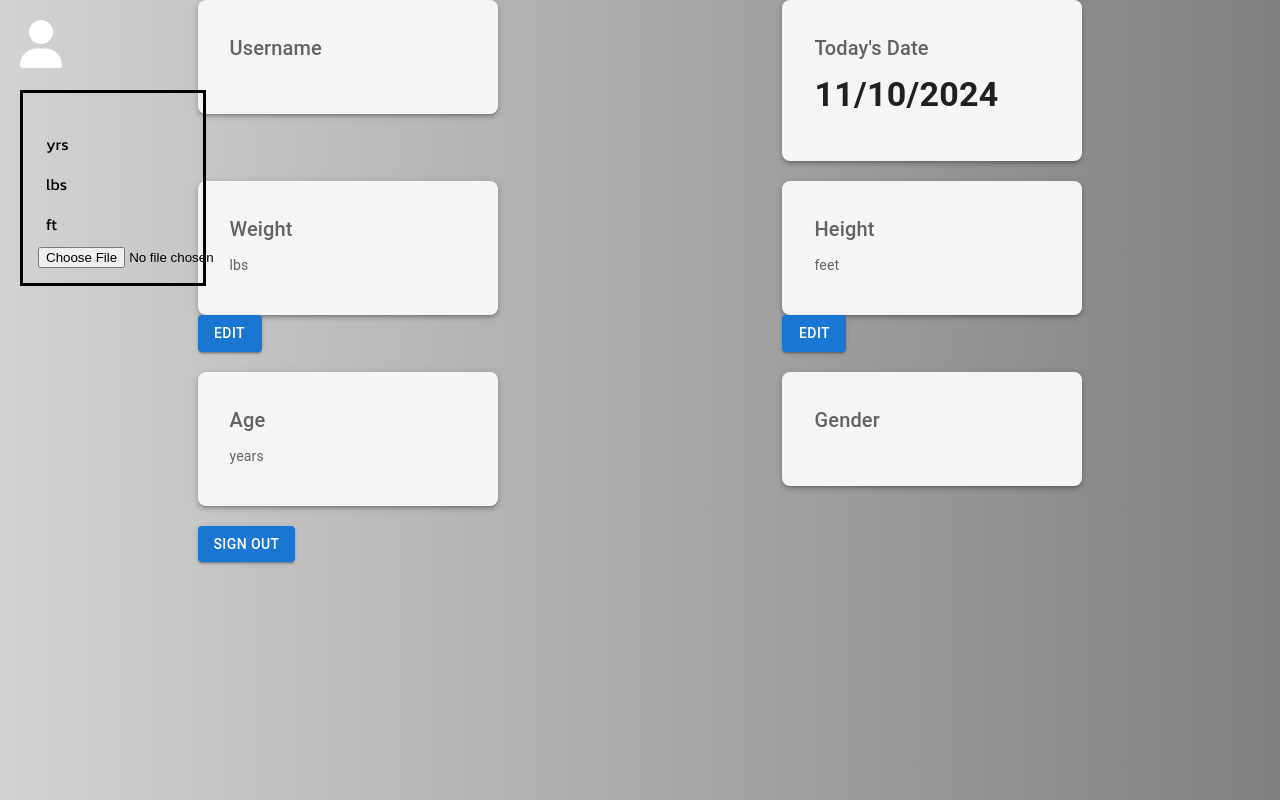
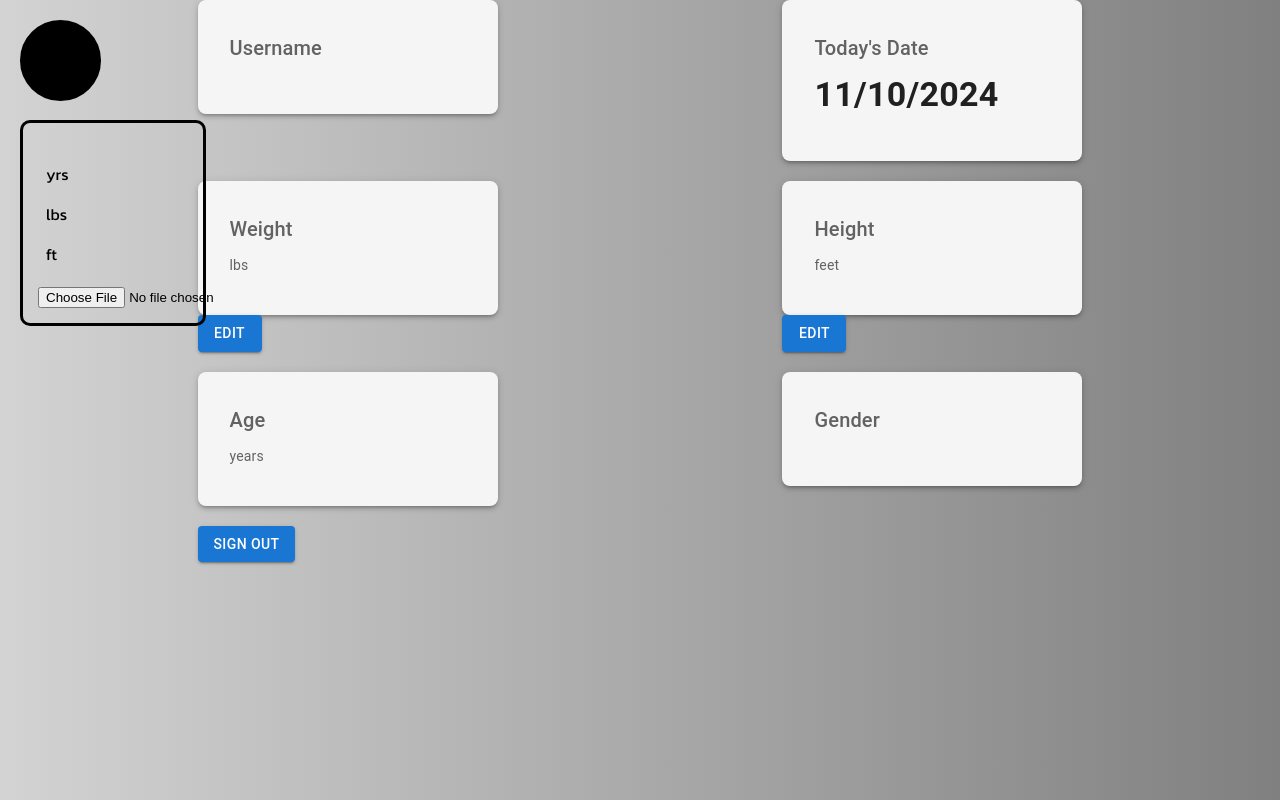
Before and after one commit to rysealex/fitness-tracker-front, a React (Create React App) app: page /home in a window 1280 px wide. Both pictures are taken after a click on the element 41 px from the left and 44 px from the top of the page. Built offline with nearby package versions, Linux system fonts and the light colour scheme.

Commit message:
Refactors the change profile pic feature using a preview pic use state. Adds circular border behind profile pic.

```diff
--- a/src/pages/home.jsx
+++ b/src/pages/home.jsx
@@ -20,6 +20,7 @@ function Home() {
   const [heightInput, setHeightInput] = useState(stats.height);
   const [profileVisible, setProfileVisible] = useState(false);
   const [profilePicture, setProfilePicture] = useState(null);
+  const [previewPicture, setPreviewPicture] = useState(null);
   // Event handler for sign out button
   const handleSignOut = (event) => {
     setUsername("");
@@ -99,16 +100,16 @@ function Home() {
     if (file) {
       const fileType = file.type.split("/")[0];
       if (fileType === "image") {
-        setProfilePicture(file);
+        setPreviewPicture(file);
       } else {
         alert("Please select a valid image file.");
       }
     }
   };
   const handleSaveProfilePicture = () => {
-    if (profilePicture) {
+    if (previewPicture) {
         const formData = new FormData();
-        formData.append('file', profilePicture);
+        formData.append('file', previewPicture);
 
         axios.put(`http://127.0.0.1:5000/user/${username}/profile-pic`, formData, {
             headers: {
@@ -118,7 +119,8 @@ function Home() {
         .then(response => {
             console.log("Profile picture updated successfully:", response.data);
             const imageUrl = response.data.profile_pic;
-            setProfilePicture(imageUrl);  // Update the state with new profile picture URL
+            setProfilePicture(`http://127.0.0.1:5000${imageUrl}`);  // Update the state with new profile picture URL
+            setPreviewPicture(null); // Reset the preview image
             axios.get(`http://127.0.0.1:5000/user/${username}/stats`)
                 .then(response => {
                     setStats(response.data);
@@ -159,11 +161,17 @@ function Home() {
     <div>
       <aside className='profile-collapsable'>
         <div className='profile-image' onClick={handleProfilePicClick}>
-          {profilePicture ? (
-            <img src={`http://127.0.0.1:5000${profilePicture}`} alt="Profile-pic" />
-          ) : (
-            <FontAwesomeIcon icon={faUser} size="3x" color="white" />
-          )}
+          <div className='profile-image-container'>
+            {previewPicture ? (
+              <img src={URL.createObjectURL(previewPicture)} alt="Profile-pic" />
+            ) : (
+              profilePicture ? (
+                <img src={`http://127.0.0.1:5000${profilePicture}`} alt="Profile-pic" />
+              ) : (
+                <FontAwesomeIcon icon={faUser} size="3x" />
+              )
+            )}
+          </div>
         </div>
         <div className='profile-username'>
           <h3>{stats.fname} {stats.lname}</h3>
@@ -184,10 +192,20 @@ function Home() {
                 accept="image/*"
                 onChange={handlePictureChange}
               />
-              {profilePicture && (
-                <div>
-                  <img src={profilePicture} alt="Profile-pic-preview" />
-                  <Button variant='contained' onClick={handleSaveProfilePicture}>Save</Button>
+              {previewPicture && (
+                <div className='profile-stats'>
+                  <div className='profile-image-container'>
+                    <img
+                      src={URL.createObjectURL(previewPicture)}
+                      alt="Profile-pic-preview"
+                    />
+                  </div>
+                  <Button
+                    variant='contained'
+                    onClick={handleSaveProfilePicture}
+                  >
+                    Save
+                  </Button>
                 </div>
               )}
             </div>
--- a/src/styles/index.css
+++ b/src/styles/index.css
@@ -59,6 +59,25 @@ h1, h2 {
     padding: 8px;
     text-align: center;
 }
+.profile-image-container {
+    position: relative;
+    width: 75px;
+    height: 75px;
+    background-color: black;
+    border-radius: 50%;
+    overflow: hidden;
+    display: flex;
+    justify-content: center;
+    align-items: center;
+    border: 3px solid black;
+}
+.profile-image-container img,
+.profile-image img {
+    max-width: 75px;
+    max-height: 75px;
+    object-fit: cover;
+    border-radius: 50%;
+}
 .profile-image {
     cursor: pointer;
     margin-right: 15px;
@@ -67,6 +86,7 @@ h1, h2 {
     display: flex;
     flex-direction: column;
     justify-content: center;
+    gap: 5px;
 }
 .profile-username h3, .profile-username h4 {
     margin: 0;
@@ -77,14 +97,23 @@ h1, h2 {
     position: absolute;
     top: 70px;
     padding: 15px;
+    margin-top: 30px;
     border: solid black;
     width: 150px;
     z-index: 2;
+    border-radius: 10px;
+    display: flex;
+    flex-direction: column;
+    gap: 10px;
 }
 .profile-stats.visible {
-    display: block;
+    display: flex;
 }
 .profile-stats ul li {
     padding: 8px;
     text-align: left;
 }
+.profile-stats button {
+    width: 100px;
+    padding: 10px;
+}
```
